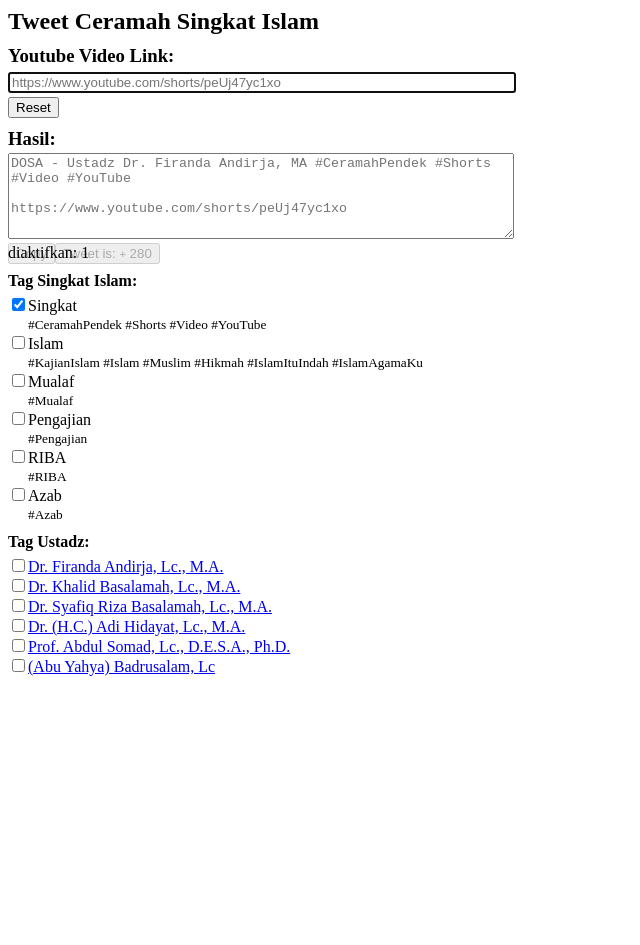
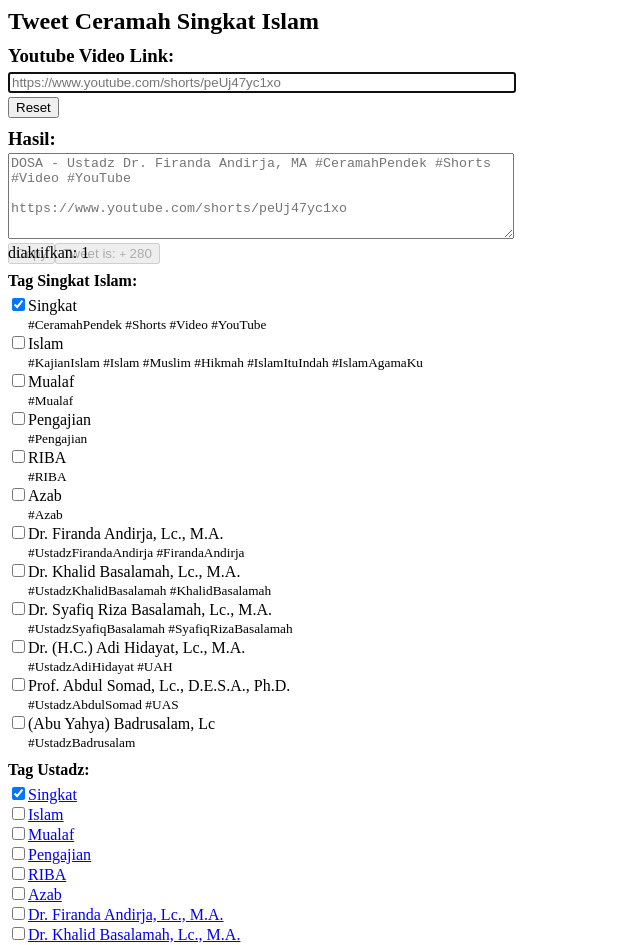
Before and after one commit to ockibagusp/tweet-ceramah-singkat-islam, a Vue app: page / in a window 1280 px wide. Shown: the top 945 px of the page, without its empty margins (0-640 px from the left). Before the commit the page ends 800 px from the top, so only its background shows below. Built offline with nearby package versions, Linux system fonts and the light colour scheme.

Commit message:
add array ceramah singkat Islam and Ustadz to arrayCeramahAndUst

```diff
--- a/src/App.vue
+++ b/src/App.vue
@@ -22,45 +22,59 @@ export default {
       results: '',
       // tweet dihasil maks. 280 karakter
       count: 280,
-      // array: ceramah singkat Islam
-      arrayCeramahSI: [
+      // array: ceramah singkat Islam dan Ustadz
+      arrayCeramahAndUst: [
+        // array: ceramah singkat Islam
         {
           name: 'Singkat',
           tweets: '#CeramahPendek #Shorts #Video #YouTube',
+          url: '#',
+          isCeramah: true,
           completed: true
         },
         {
           name: 'Islam',
           tweets: '#KajianIslam #Islam #Muslim #Hikmah #IslamItuIndah #IslamAgamaKu',
+          url: '#',
+          isCeramah: true,
           completed: false
         },
         {
           name: 'Mualaf',
           tweets: '#Mualaf',
+          url: 'https://twitter.com/search?q=%23Mualaf',
+          isCeramah: true,
           completed: false
         },
         {
           name: 'Pengajian',
           tweets: '#Pengajian',
+          url: 'https://twitter.com/search?q=%23Pengajian',
+          isCeramah: true,
           completed: false
         },
         {
           name: 'RIBA',
           tweets: '#RIBA',
+          url: 'https://twitter.com/search?q=%23RIBA',
+          isCeramah: true,
           completed: false
         },
         {
           name: 'Azab',
           tweets: '#Azab',
+          url: 'https://twitter.com/search?q=%23Azab',
+          isCeramah: true,
           completed: false
-        }
-      ],
-      // array: Ustadz
-      arrayUstadz: [
+        },
+        // array: Ustadz
         {
           name: 'Dr. Firanda Andirja, Lc., M.A.',
           tweets: '#UstadzFirandaAndirja #FirandaAndirja',
           url: 'https://id.wikipedia.org/wiki/Firanda_Andirja',
+          // ustadz
+          // isCeramah: false
+          isCeramah: false,
           completed: false
         },
         {
@@ -92,13 +106,12 @@ export default {
           tweets: '#UstadzBadrusalam',
           url: 'https://id.wikipedia.org/wiki/Badrusalam',
           completed: false
-        },
+        }
       ],
 
       // array: Youtube video,  ceramah singkat Islam dan Ustadz
       youtubeVideo: '',
-      ceramahSIText: '',
-      ustadzText: '',
+      ceramahAndUstText: '',
 
       // pilih button salinan dan tweet: true atau false
       selectResults: false,
@@ -240,8 +253,8 @@ export default {
         }
         if (youtubeVideoHtml != '') {
           this.youtubeVideo = youtubeVideoHtml
-          this.ceramahSIText = this.arrayCeramahSI[0].tweets
-          youtubeVideoHtml = youtubeVideoHtml + ' ' + this.ceramahSIText
+          this.ceramahAndUstText = this.arrayCeramahAndUst[0].tweets
+          youtubeVideoHtml = youtubeVideoHtml + ' ' + this.ceramahAndUstText
 
           youtubeVideoHtml = `${youtubeVideoHtml}\n\n${this.ceramahSingkatIslam}`
           this.isResultsSuccess(youtubeVideoHtml.length)
@@ -292,9 +305,9 @@ export default {
         let newArrayCeramahSIName = ''
 
         // Singkat
-        this.arrayCeramahSI[0].completed = true
-        this.ceramahSIText = this.arrayCeramahSI[0].tweets
-        youtubeVideoHtml = youtubeVideoHtml + ' ' + this.ceramahSIText
+        this.arrayCeramahAndUst[0].completed = true
+        this.ceramahSIText = this.arrayCeramahAndUst[0].tweets
+        youtubeVideoHtml = youtubeVideoHtml + ' ' + this.ceramahAndUstText
 
         this.results = `${youtubeVideoHtml}\n\n${this.ceramahSingkatIslam}`
         this.isResultsSuccess(youtubeVideoHtml.length)
@@ -310,8 +323,8 @@ export default {
         this.count = 280 - this.results.length
         this.isCopyAndCountTweet()
       } else {
-        this.arrayCeramahSI.forEach((val, index) => {
-          this.arrayCeramahSI[index].completed = false
+        this.arrayCeramahAndUst.forEach((val, index) => {
+          this.arrayCeramahAndUst[index].completed = false
         })
         this.count = 280
         this.results = '....'
@@ -327,13 +340,13 @@ export default {
 
     // html: Tag Singkat Islam
     // berubah dalam array untuk ceramahSI
-    ceramahSIChanged(event, index) {
-      const tweets = this.arrayCeramahSI[index].tweets
+    ceramahAndUstChanged(event, index) {
+      const tweets = this.arrayCeramahAndUst[index].tweets
 
       if (event.target.checked) {
-        if (this.ceramahSIText === '') {
+        if (this.ceramahAndUstText === '') {
           this.ceramahSIText = tweets
-          this.results = `${this.youtubeVideo} ${this.ceramahSIText}\n\n${this.ceramahSingkatIslam}`
+          this.results = `${this.youtubeVideo} ${this.ceramahAndUstText}\n\n${this.ceramahSingkatIslam}`
           // pilih hasil, button copy dan button tweet: true
           this.selectResults = true
           this.selectCopy = true
@@ -342,9 +355,9 @@ export default {
           this.allCheckboxesEnabled++
         } else {
           let newArrayCeramahSITweets = ''
-          for (let i = 0; i < this.arrayCeramahSI.length; i++) {
-            if (this.arrayCeramahSI[i].completed !== false) {
-              newArrayCeramahSITweets += `${this.arrayCeramahSI[i].tweets} `
+          for (let i = 0; i < this.arrayCeramahAndUst.length; i++) {
+            if (this.arrayCeramahAndUst[i].completed !== false) {
+              newArrayCeramahSITweets += `${this.arrayCeramahAndUst[i].tweets} `
             }
           }
 
@@ -369,7 +382,7 @@ export default {
           release = bothComma
         } else {
           // melepas = text
-          this.results = `${this.youtubeVideo}\n\n${this.ceramahSIText}`
+          this.results = `${this.youtubeVideo}\n\n${this.ceramahAndUstText}`
           // pilih hasil, button copy dan button tweet: false
           this.selectResults = false
           this.selectCopy = false
@@ -391,7 +404,84 @@ export default {
     // html: Tag Ustadz
     // berubah dalam array untuk Ustadz
     ustadzChanged(event, index) {
+      const tweets = this.arrayCeramahAndUst[index].tweets
 
+      if (event.target.checked) {
+        if (this.ustadzText === '') {
+          this.ustadzText = tweets
+
+          console.log(this.ceramahAndUstText);
+          if (this.ceramahAndUstText !== '') {
+
+          } else {
+            let newArrayCeramahSITweets = ''
+            for (let i = 0; i < this.arrayCeramahAndUst.length; i++) {
+              if (this.arrayCeramahAndUst[i].completed !== false) {
+                newArrayCeramahSITweets += `${this.arrayCeramahAndUst[i].tweets} `
+              }
+            }
+
+            this.results =  `${this.youtubeVideo} ${newArrayCeramahSITweets.substring(0, newArrayCeramahSITweets.length-1)}\n\n${this.ceramahSingkatIslam}`
+            this.isCopyAndCountTweet()
+
+            this.allCheckboxesEnabled++
+          }
+
+
+
+          this.results = `${this.youtubeVideo} ${this.ustadzText}\n\n${this.ceramahSingkatIslam}`
+          // pilih hasil, button copy dan button tweet: true
+          this.selectResults = true
+          this.selectCopy = true
+          this.selectTweet = true
+
+          this.allCheckboxesEnabled++
+        } else {
+          let newArrayarrayCeramahAndUstTweets = ''
+          for (let i = 0; i < this.arrayCeramahAndUst.length; i++) {
+            if (this.arrayCeramahAndUst[i].completed !== false) {
+              newArrayarrayCeramahAndUstTweets += `${this.arrayCeramahAndUst[i].tweets} `
+            }
+          }
+
+          this.results =  `${this.youtubeVideo} ${newArrayarrayCeramahAndUstTweets.substring(0, newArrayarrayCeramahAndUstTweets.length-1)}\n\n${this.ceramahSingkatIslam}`
+          this.isCopyAndCountTweet()
+
+          this.allCheckboxesEnabled++
+        }
+
+        this.count = 280 - this.results.length
+      } else {
+        const rightComma = `${tweets} `
+        const leftComma = ` ${tweets}`
+        const bothComma = ` ${tweets} `
+
+        let release = ''
+        if (this.results.includes(rightComma)) {
+          release = rightComma
+        } else if (this.results.includes(leftComma)) {
+          release = leftComma
+        } else if (this.results.includes(bothComma)) {
+          release = bothComma
+        } else {
+          // melepas = text
+          this.results = `${this.youtubeVideo}\n\n${this.ustadzText}`
+          // pilih hasil, button copy dan button tweet: false
+          this.selectResults = false
+          this.selectCopy = false
+          this.selectTweet = false
+          this.count = 280
+
+          this.allCheckboxesEnabled = 0
+          return
+        }
+        this.results = this.results.replace(release, '')
+
+        this.count = 280 - this.results.length
+        this.isCopyAndCountTweet()
+
+        this.allCheckboxesEnabled--
+      }
     },
 
     // sama dengan :isCountTweet()
@@ -466,26 +556,26 @@ https://www.youtube.com/shorts/peUj47yc1xo" cols="50" rows="3" ref="results" dat
     <!-- <div v-if="results !== '' && results !== 'Loading...'"> -->
       <h4 style="margin-top: 0px;margin-bottom: 5px;">Tag Singkat Islam:</h4>
       <div
-        v-for="(ceramahSI, index) in arrayCeramahSI"
-        :key="ceramahSI.name"
-        data-test="array-ceramahSI"
-        :class="[ceramahSI.completed ? 'completed' : '']"
-        @change="ceramahSIChanged($event, index)"
+        v-for="(ceramahAndUst, index) in arrayCeramahAndUst"
+        :key="ceramahAndUst.name"
+        data-test="array-ceramah-and-Ust"
+        :class="[ceramahAndUst.completed ? 'completed' : '']"
+        @change="ceramahAndUstChanged($event, index)"
       >
         <input
           type="checkbox"
-          v-model="ceramahSI.completed"
-          data-test="ceramahSI-checkbox"
+          v-model="ceramahAndUst.completed"
+          data-test="ceramah-and-ust-checkbox"
         />
-        <a>{{ ceramahSI.name }}</a>
+        <a>{{ ceramahAndUst.name }}</a>
         <div style="margin-left: 20px;">
-          <small>{{ ceramahSI.tweets }}</small>
+          <small>{{ ceramahAndUst.tweets }}</small>
         </div>
       </div>
 
       <h4 style="margin-top: 10px;margin-bottom: 5px;">Tag Ustadz:</h4>
       <div
-        v-for="(ustadz, index) in arrayUstadz"
+        v-for="(ustadz, index) in arrayCeramahAndUst"
         :key="ustadz.name"
         data-test="array-ustadz"
         :class="[ustadz.completed ? 'completed' : '']"
```
Also changed, not shown: 1 other file (tests, documents, lock files or other folders).
